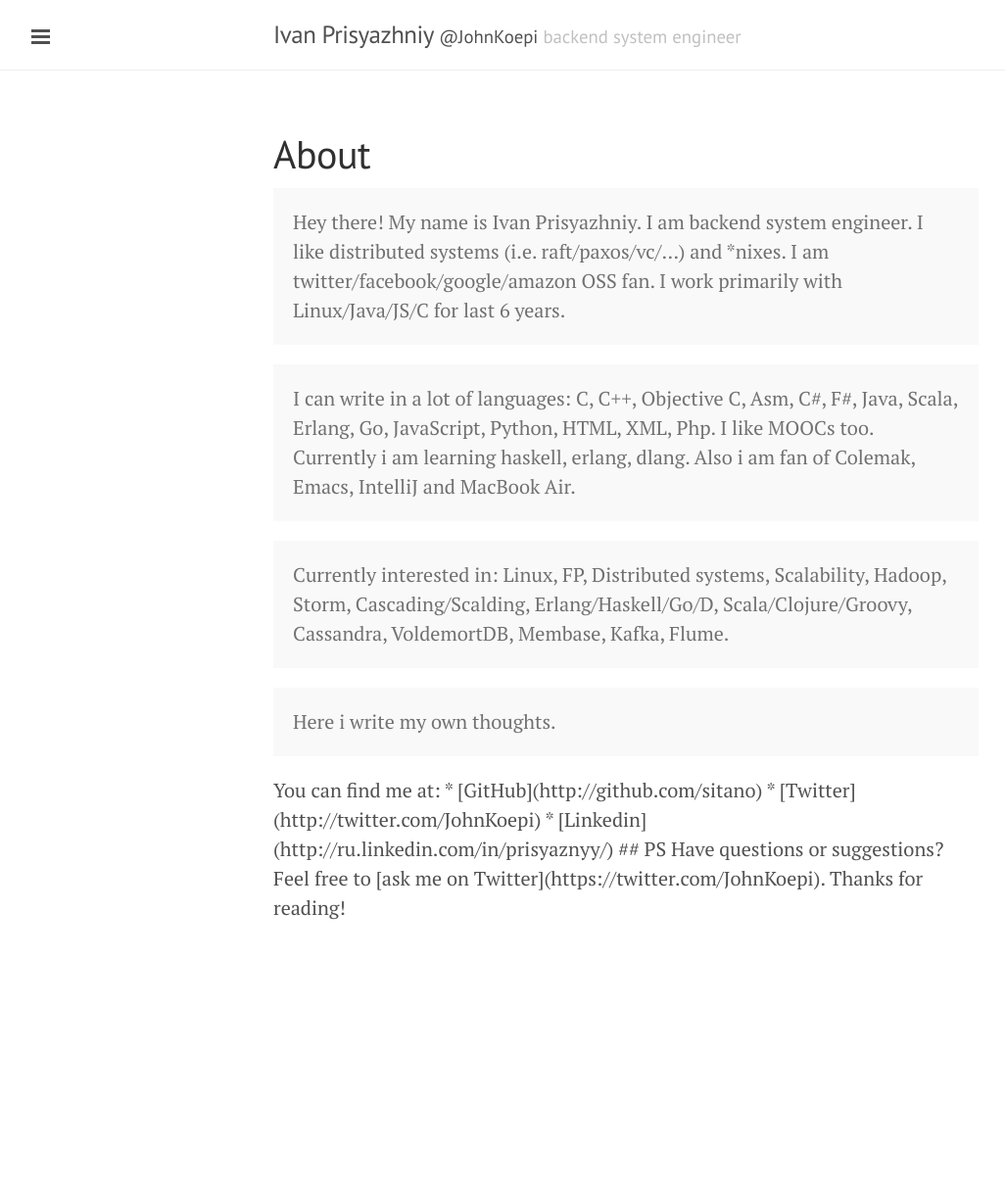
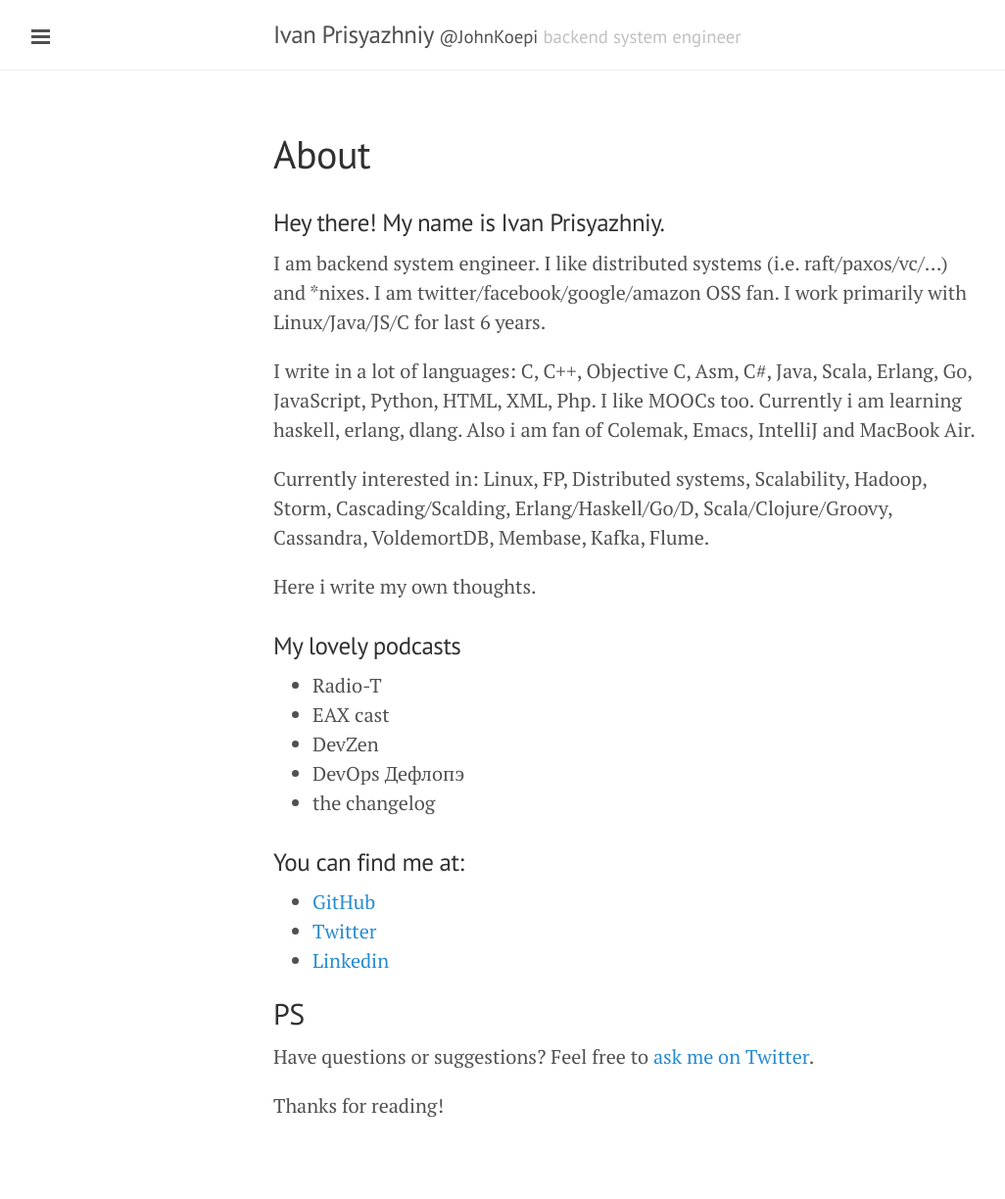
Before and after one commit to sitano/sitano.github.io, a Jekyll site: the page built from about.md, in a window 1280 px wide. Shown: the whole page at 98% size, without its empty margins (1-1027 px from the left). Built offline with Jekyll 4.4.1, drawn with Linux system fonts in a browser that asks for light colours; Markdown is read by kramdown in place of the engine named in the settings; before the commit the page ends 1022 px from its top, so only the background shows below that.

Commit message:
about my lovely podcasts

```diff
--- a/about.md
+++ b/about.md
@@ -3,32 +3,33 @@ layout: page
 title: About
 ---
 
-<p class="message">
-    Hey there! My name is Ivan Prisyazhniy.
-    I am backend system engineer.
-    I like distributed systems (i.e. raft/paxos/vc/...) and *nixes.
-    I am twitter/facebook/google/amazon OSS fan.
-    I work primarily with Linux/Java/JS/C for last 6 years.
-<p>
+### Hey there! My name is Ivan Prisyazhniy.
 
-<p class="message">
-    I can write in a lot of languages: C, C++, Objective C, Asm, C#,
-    F#, Java, Scala, Erlang, Go, JavaScript, Python, HTML, XML, Php.
-    I like MOOCs too. Currently i am learning haskell, erlang, dlang.
-    Also i am fan of Colemak, Emacs, IntelliJ and MacBook Air.
-</p>
+I am backend system engineer.
+I like distributed systems (i.e. raft/paxos/vc/...) and *nixes.
+I am twitter/facebook/google/amazon OSS fan.
+I work primarily with Linux/Java/JS/C for last 6 years.
 
-<p class="message">
-    Currently interested in: Linux, FP, Distributed systems, Scalability,
-    Hadoop, Storm, Cascading/Scalding, Erlang/Haskell/Go/D, Scala/Clojure/Groovy,
-    Cassandra, VoldemortDB, Membase, Kafka, Flume.
-</p>
+I write in a lot of languages: C, C++, Objective C, Asm, C#,
+Java, Scala, Erlang, Go, JavaScript, Python, HTML, XML, Php.
+I like MOOCs too. Currently i am learning haskell, erlang, dlang.
+Also i am fan of Colemak, Emacs, IntelliJ and MacBook Air.
 
-<p class="message">
-    Here i write my own thoughts.
-</p>
+Currently interested in: Linux, FP, Distributed systems, Scalability,
+Hadoop, Storm, Cascading/Scalding, Erlang/Haskell/Go/D, Scala/Clojure/Groovy,
+Cassandra, VoldemortDB, Membase, Kafka, Flume.
 
-You can find me at:
+Here i write my own thoughts.
+
+### My lovely podcasts
+
+* Radio-T
+* EAX cast
+* DevZen
+* DevOps Дефлопэ
+* the changelog
+
+### You can find me at:
 
 * [GitHub](http://github.com/sitano)
 * [Twitter](http://twitter.com/JohnKoepi)
```
